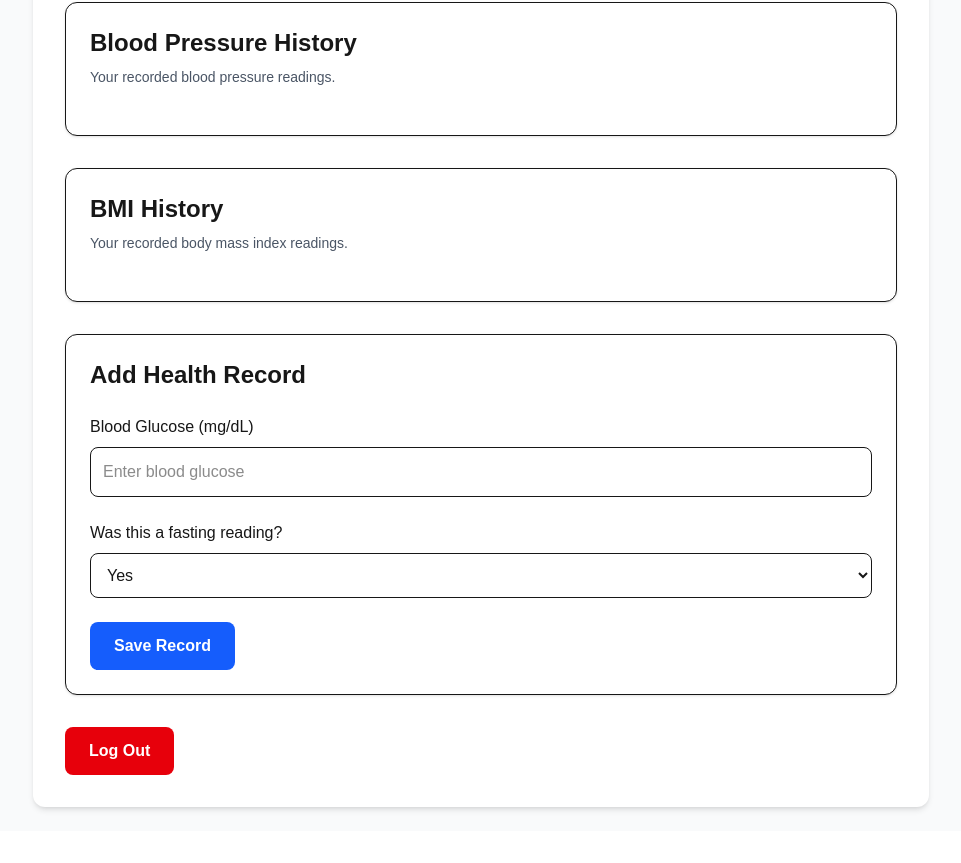
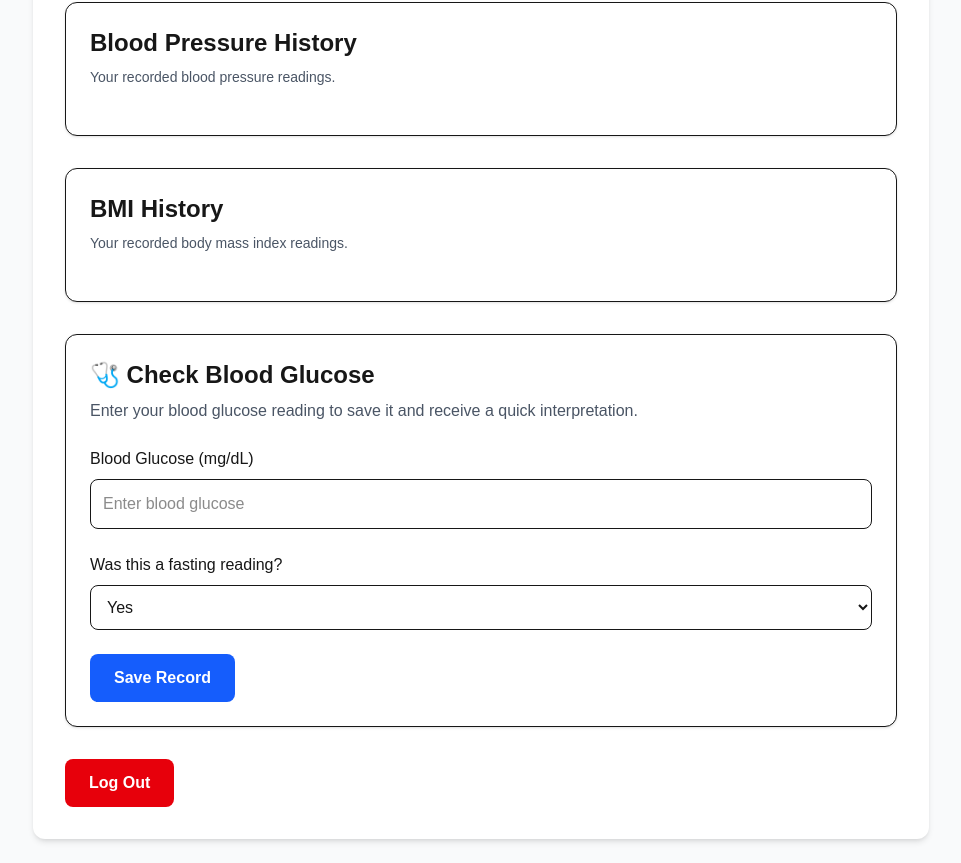
Before and after one commit to Godwin-Diya/win-healthtrack, a Next.js app: page /dashboard in a window 1280 px wide. Shown: the part 1177-2040 px from the top of the page, without its empty margins (159-1120 px from the left). Before the commit the page ends 2008 px from the top, so only its background shows below. Built offline with nearby package versions, Linux system fonts and the light colour scheme; sample sign-in values are in the browser's storage.

Commit message:
Improve blood glucose checker interface

```diff
--- a/components/hrf.tsx
+++ b/components/hrf.tsx
@@ -102,8 +102,12 @@ const newRecord: HealthRecord = {
                 className="mt-8 rounded-xl border bg-white p-6 shadow-sm"
             >
                 <h2 className="text-2xl font-bold">
-                    Add Health Record
+                🩺 Check Blood Glucose
                 </h2>
+
+                <p className="mt-2 text-gray-600">
+                    Enter your blood glucose reading to save it and receive a quick interpretation.
+                </p>
 
                 <div className="mt-6">
                     <label className="mb-2 block font-medium">
```
